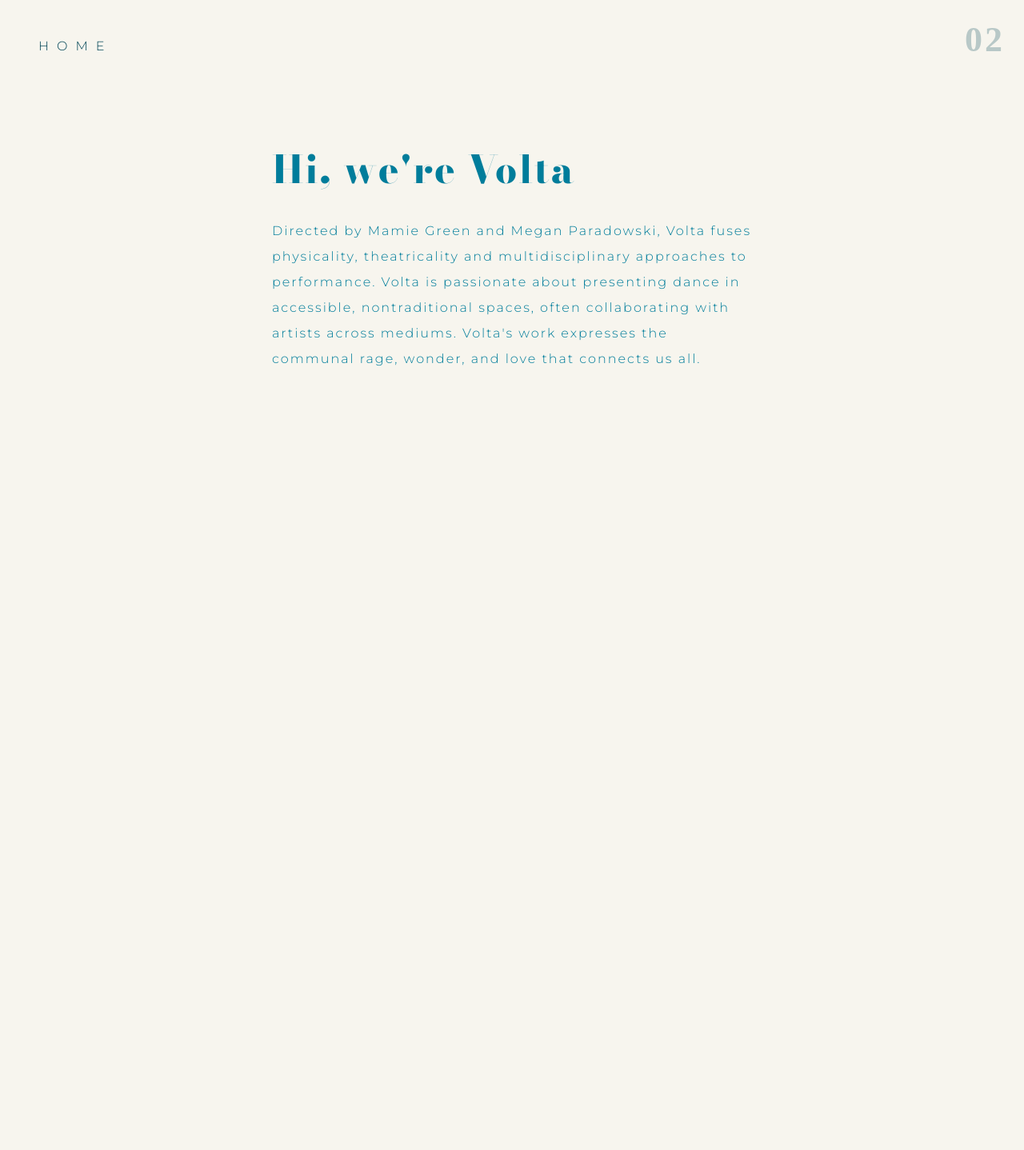
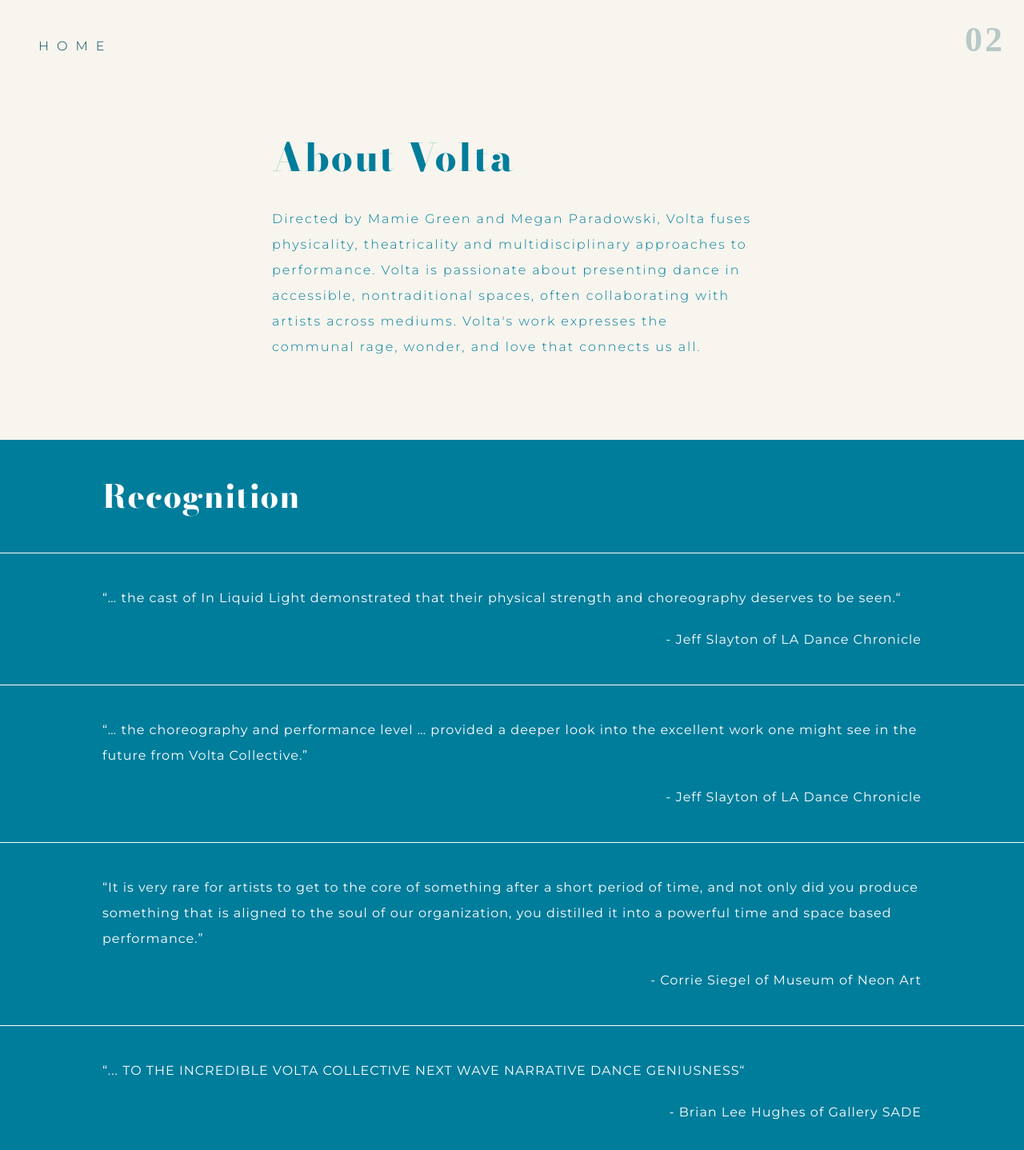
Before and after one commit to MeganParadowski1/volta, a Next.js app: page /info in a window 1280 px wide. Shown: the top 1438 px of the page at 80% size. Before the commit the page ends 800 px from the top, so only its background shows below. Built offline with nearby package versions, Linux system fonts and the light colour scheme; a web font is replaced by a local one.

Commit message:
Add reviews

```diff
--- a/pages/info.js
+++ b/pages/info.js
@@ -1,12 +1,31 @@
 import Layout from "../components/Layout";
 import styles from "../styles/Info.module.css";
+
+const quotes = [
+  {
+    text: "“… the cast of In Liquid Light demonstrated that their physical strength and choreography deserves to be seen.“",
+    author: "- Jeff Slayton of LA Dance Chronicle",
+  },
+  {
+    text: "“… the choreography and performance level … provided a deeper look into the excellent work one might see in the future from Volta Collective.”",
+    author: "- Jeff Slayton of LA Dance Chronicle",
+  },
+  {
+    text: "“It is very rare for artists to get to the core of something after a short period of time, and not only did you produce something that is aligned to the soul of our organization, you distilled it into  a powerful time and space based performance.”",
+    author: "- Corrie Siegel of Museum of Neon Art",
+  },
+  {
+    text: "“... TO THE INCREDIBLE VOLTA COLLECTIVE NEXT WAVE NARRATIVE DANCE GENIUSNESS“",
+    author: "- Brian Lee Hughes of Gallery SADE",
+  },
+];
 
 export default function Info() {
   return (
     <Layout>
       <div className={styles.content}>
         <div className={styles.infoMain}>
-          <div className={styles.pageTitle}>Hi, we're Volta</div>
+          <div className={styles.pageTitle}>About Volta</div>
           <div className={styles.infoText}>
             Directed by Mamie Green and Megan Paradowski, Volta fuses
             physicality, theatricality and multidisciplinary approaches to
@@ -16,6 +35,18 @@
             and love that connects us all.
           </div>
         </div>
+        <div className={styles.reviews}>
+          <div className={styles.reviewTitle}>Recognition</div>
+          {quotes.map((quote) => (
+            <div>
+              <div className={styles.line} />
+              <div className={styles.quoteWrapper}>
+                <div className={styles.quote}>{quote.text}</div>
+                <div className={styles.credit}>{quote.author}</div>
+              </div>
+            </div>
+          ))}
+        </div>
       </div>
     </Layout>
   );
--- a/styles/Info.module.css
+++ b/styles/Info.module.css
@@ -1,13 +1,12 @@
+.content {
+  display: flex;
+  flex-direction: column;
+  align-items: center;
+}
 .infoMain {
-  position: absolute;
   color: #007d9b;
-  top: 50%;
-  height: 450px;
-  margin-top: -225px;
-  width: 600px;
-  left: 50%;
-  margin-left: -300px;
-  z-index: 9;
+  max-width: 600px;
+  padding-top: 10rem;
 }
 .infoText {
   font-size: 16px;
@@ -16,7 +15,6 @@
   letter-spacing: 2px;
   padding-bottom: 100px;
   overflow: auto;
-
 }
 .pageTitle {
   font-family: "Bodoni Moda", serif;
@@ -33,10 +31,44 @@
   margin-left: -250px;
   padding-bottom: 200px;
 }
+.reviews {
+  width: 100%;
+  background-color: #007d9b;
+  color: white;
+  padding-bottom: 40px;
+}
+.reviewTitle {
+  font-family: "Bodoni Moda", serif;
+  letter-spacing: 1px;
+  font-weight: 900;
+  font-size: 2.5rem;
+  max-width: 80%;
+  margin: auto;
+  padding: 40px 0;
+}
+.line {
+  border-top: 1px solid white;
+  width: 100%;
+}
+.quoteWrapper {
+  max-width: 80%;
+  margin: auto;
+  font-size: 16px;
+  font-weight: 400;
+  line-height: 2;
+  letter-spacing: 1px;
+  padding: 40px 0;
+}
+.quote {
+  padding-bottom: 20px;
+}
+.credit {
+  text-align: right;
+}
 @media only screen and (max-width: 768px) {
   .infoMain {
     width: 325px;
-    margin-left: -162.5px;
+    margin: auto;
   }
   .pageTitle {
       text-align: center;
```
